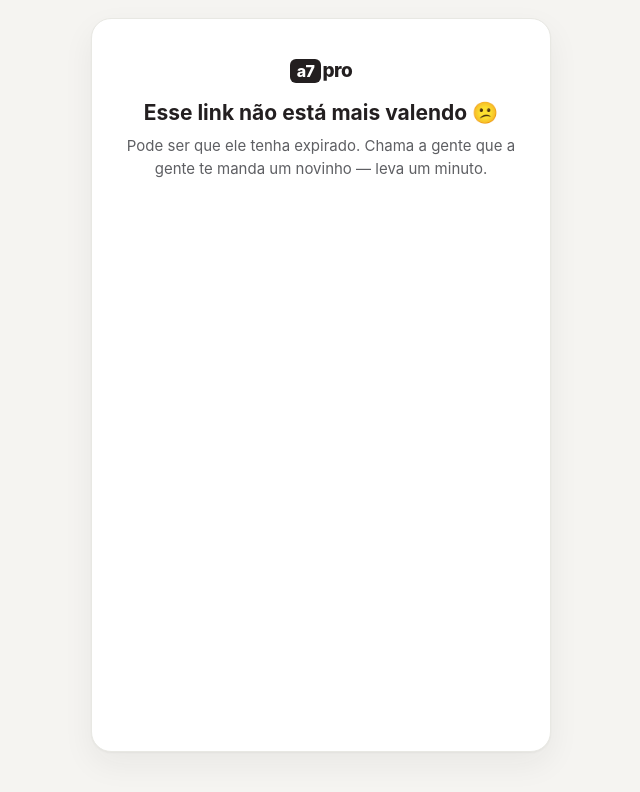
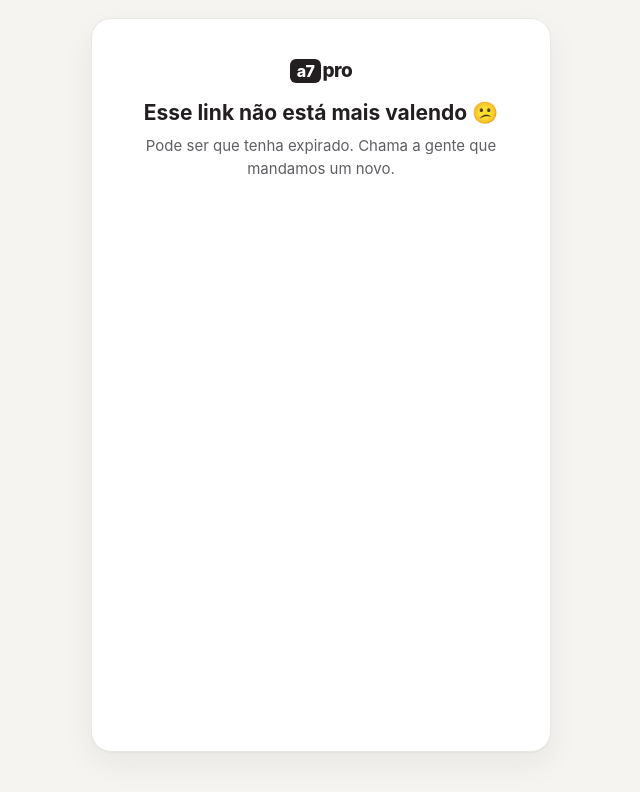
Before and after one commit to grupoa7/a7profissional, a Next.js app: page /t/calendario/1 in a window 1280 px wide. Shown: the top 792 px of the page, without its empty margins (319-959 px from the left). Built offline with nearby package versions, Linux system fonts and the light colour scheme; no server answers.

Commit message:
S2 copy: tira travessoes + enxuga: app/t/calendario/[token]/page.tsx

```diff
--- a/app/t/calendario/[token]/page.tsx
+++ b/app/t/calendario/[token]/page.tsx
@@ -28,8 +28,7 @@ export default async function Page({ params }: { params: { token: string } }) {
           </div>
           <h1>Esse link não está mais valendo 😕</h1>
           <p>
-            Pode ser que ele tenha expirado. Chama a gente que a gente te manda um
-            novinho — leva um minuto.
+            Pode ser que tenha expirado. Chama a gente que mandamos um novo.
           </p>
         </div>
       </main>
```
